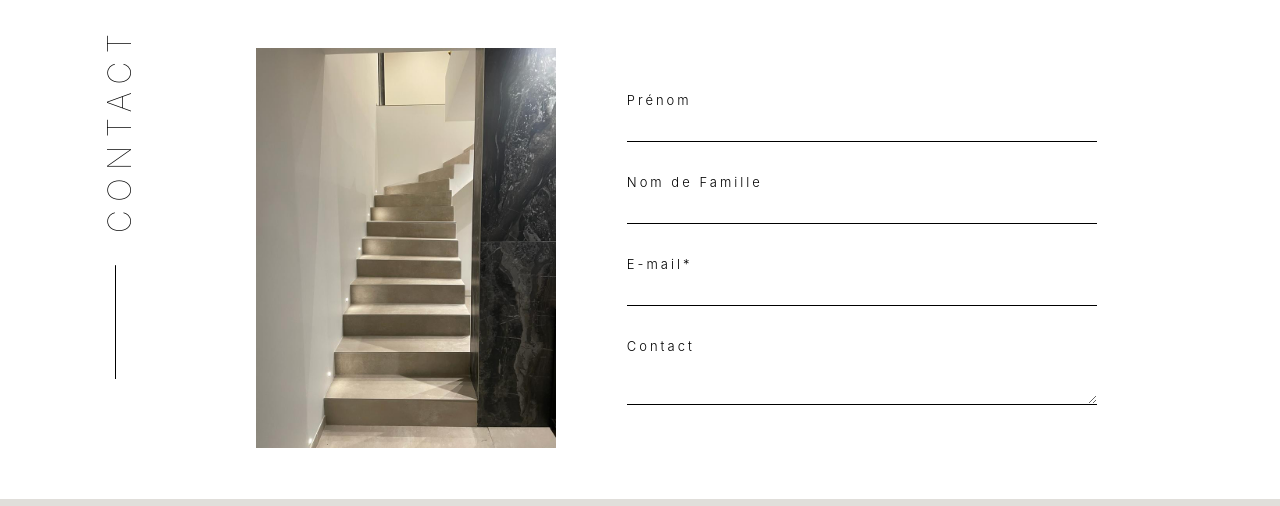
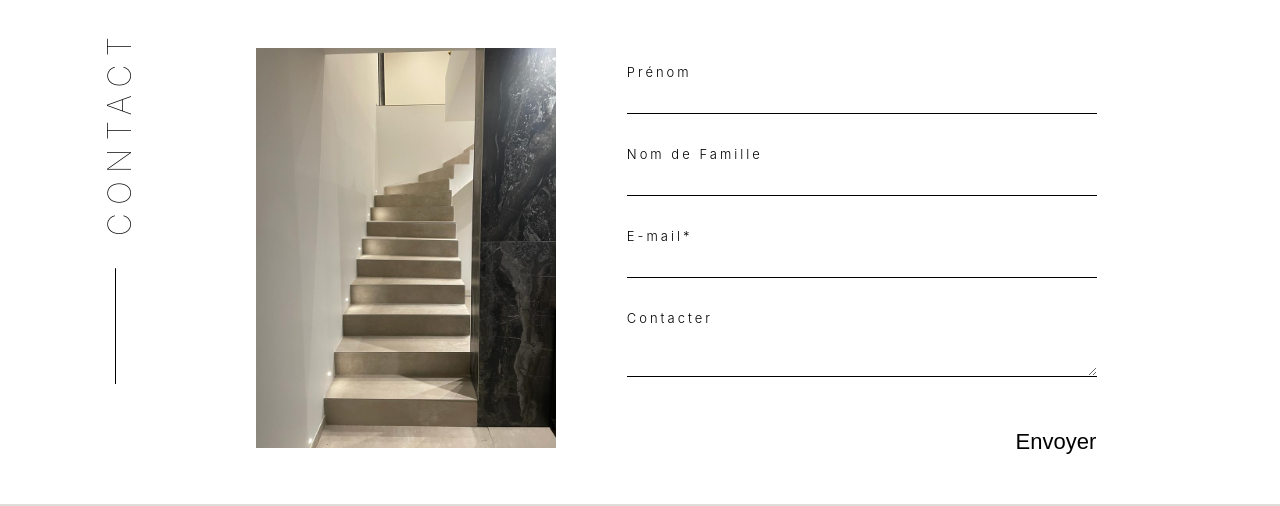
Before and after one commit to alex-cavaliere/Maison_Auben, a React (Create React App) app: page / in a window 1280 px wide. Shown: the part 2877-3383 px from the top of the page. Built offline with nearby package versions, Linux system fonts and the light colour scheme.

Commit message:
form control

```diff
--- a/src/App.css
+++ b/src/App.css
@@ -27,8 +27,19 @@
   margin-top: 1rem;
   width: 80%;
 }
+#main section form label input.error, #main section form label textarea.error {
+  border-bottom: 2px solid red;
+}
 #main section form label input:focus, #main section form label textarea:focus {
   outline: none;
+}
+#main section form .submit-btn {
+  border: none;
+  background-color: transparent;
+  width: 80%;
+  text-align: end;
+  font-size: 22px;
+  margin-top: 2rem;
 }
 #main #contact {
   margin-top: -6rem;
@@ -302,6 +313,9 @@ footer #auben-footer img {
     display: block;
     width: 100%;
   }
+  #main #agence .agence-article .steps .quotes-container {
+    width: 100%;
+  }
   .form-foto {
     display: none;
   }
--- a/src/App.js
+++ b/src/App.js
@@ -4,6 +4,7 @@ import {useEffect, useState } from 'react';
 import BasicCard from './components/Card';
 import Form from './components/Form';
 import formFoto from './assets/FormImage.jpg'
+
 
 function App() {
   const [data, setData] = useState();
--- a/src/components/Form.js
+++ b/src/components/Form.js
@@ -1,23 +1,63 @@
+import { createRef, useCallback, useState } from "react"
 
 function Form(){
+    const x = {
+        emailregex : /^[A-z0-9\.\+_-]+@[A-z0-9\._-]+\.[A-z]{2,4}$/,
+        textregex : /^[A-z ]{2,20}$/
+    }
+    const [values, setValues] = useState()
+    const firstName = createRef()
+    const lastName = createRef()
+    const email = createRef()
+    const handleSubmit = useCallback((e) => {
+        e.preventDefault()
+        const contactFormData = {
+            firstName: e.target.name,
+            lastName: e.target.surname,
+            email: e.target.email,
+            message: e.target.message
+        }
+        setValues(contactFormData)
+        if(values !== undefined){
+            if((!x.textregex.test(values.firstName.value) && values.firstName.value.length >= 3) || values.firstName.value.length < 3){
+                console.log('name not valid')
+                firstName.current.className = 'error'
+            }else{
+                firstName.current.className = ''
+            }if((!x.textregex.test(values.lastName.value) && values.lastName.value.length >= 3) || values.lastName.value.length < 3){
+                console.log('surname not valid')
+                lastName.current.className = 'error'
+            }else{
+                lastName.current.className = ''
+            }if(!x.emailregex.test(values.email.value)){
+                console.log('email not valid')
+                email.current.className = 'error'
+            }else{
+                email.current.className = ''
+            }if(firstName.current.className !== 'error' && lastName.current.className !== 'error' && email.current.className !== 'error'){
+                console.log('submit successful')
+            }
+        }
+    },[email, firstName, lastName, values, x.emailregex, x.textregex])
     return(
-        <form>
-            <label id='name'>
+        <form onSubmit={handleSubmit}>
+            <label htmlFor='name'>
                 Prénom <br/>
-                <input type='text'></input>
+                <input ref={firstName} type='text' id="name" name='name'></input>
             </label>
-            <label id='surname'>
+            <label htmlFor="surname">
                 Nom de Famille <br/>
-                <input type='text'></input>
+                <input ref={lastName} type='text' id="surname" name="surname"></input>
             </label>
-            <label id='e-mail'>
+            <label htmlFor='email'>
                 E-mail* <br/>
-                <input type='text'></input>
+                <input ref={email} type='email' id="email" name='email'></input>
             </label>
-            <label id='message'>
-                Contact <br/>
-                <textarea></textarea>
+            <label htmlFor='message'>
+                Contacter <br/>
+                <textarea id='message' name='message'></textarea>
             </label>
+            <input className='submit-btn' type='submit' value='Envoyer'></input>
         </form>
     )
 }
--- a/src/scss/style.scss
+++ b/src/scss/style.scss
@@ -22,6 +22,9 @@
                 position: relative;
                 padding: 1rem;
                 & input, textarea{
+                    &.error{
+                        border-bottom: 2px solid red;
+                    }
                     border: none;
                     border-bottom: 1px solid black;
                     margin-top: 1rem;
@@ -30,6 +33,14 @@
                         outline: none;
                     }
                 }
+            }
+            & .submit-btn{
+                border: none;
+                background-color: transparent;
+                width: 80%;
+                text-align: end;
+                font-size: 22px;
+                margin-top: 2rem;
             }
         }
     }
@@ -327,6 +338,17 @@ footer{
             }
         }
     }
+    #main{
+        & #agence{
+            & .agence-article{
+                & .steps{
+                    & .quotes-container{
+                        width: 100%;
+                    }
+                }
+            }
+        }
+    }
     .form-foto{
         display: none;
     }
```
Also changed, not shown: 1 other file (tests, documents, lock files or other folders).
